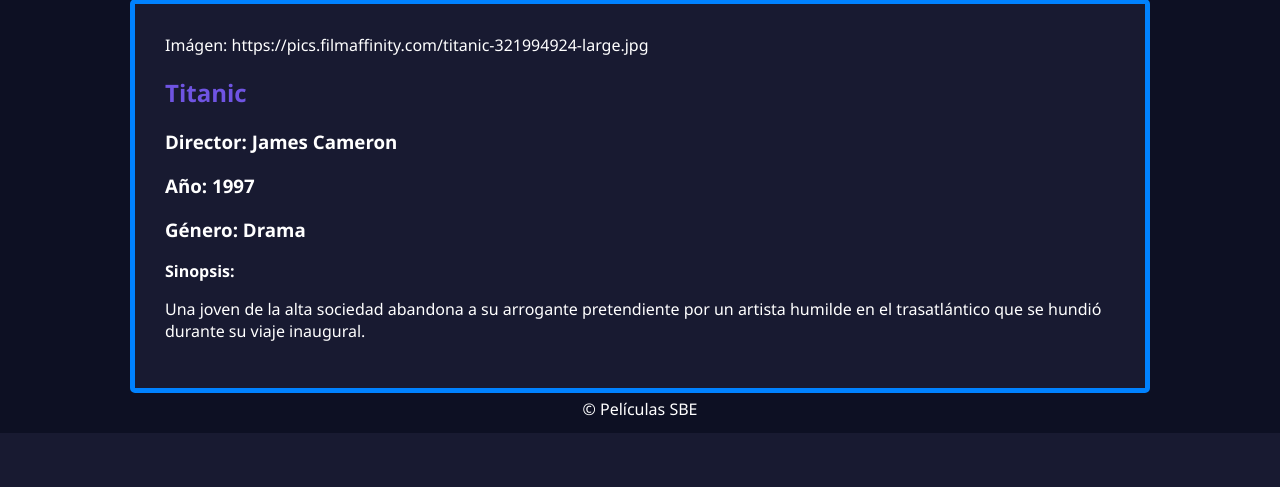
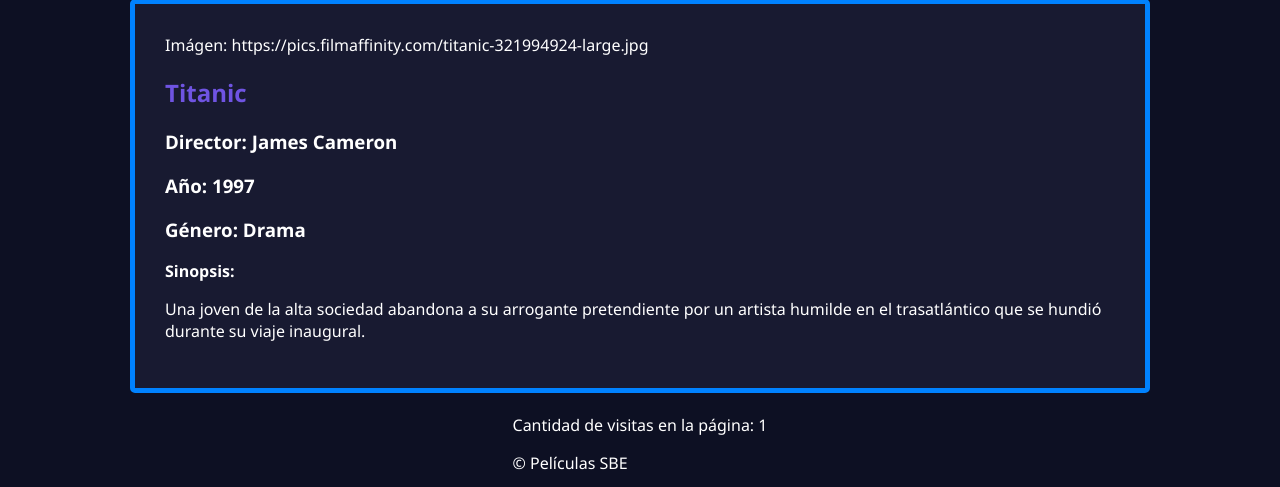
Before and after one commit to Sofii2301/Proyecto-Final---Programacion-2, a Flask app: page / in a window 1280 px wide. Shown: the part 3963-4450 px from the top of the page. Before the commit the page ends 4396 px from the top, so only its background shows below. Run offline with Flask 2, Linux system fonts and the light colour scheme.

Commit message:
contador de visitas

```diff
--- a/app.py
+++ b/app.py
@@ -1,19 +1,18 @@
 from flask import Flask, session, redirect, url_for, request, jsonify
 from flask import render_template
 import json
-
 app = Flask(__name__)
 app.secret_key = "secreto"
-
 #Archivos json
 with open("usuarios.json", encoding='utf-8') as users:
     usuarios_data = json.load(users)
-
 @app.route("/",methods=["GET"])
 def home(nombre='perfil'):
     with open("peliculas.json", encoding='utf-8') as pelis:
         pelis_data = json.load(pelis)
-    return render_template('index.html',name=nombre,peliculas=pelis_data)
+    session['contador'] = session.get('contador',0) + 1
+    contador_visitas=session['contador']
+    return render_template('index.html',name=nombre,peliculas=pelis_data,visitas=contador_visitas)
 
 @app.route("/ingresar" )
 def ingresar():
@@ -41,7 +40,6 @@ def directores():
     with open("peliculas.json", encoding='utf-8') as pelis:
         pelis_data = json.load(pelis)
     return render_template('directores.html',peliculas=pelis_data)
-
 @app.route("/generos")
 def generos():
     with open("peliculas.json", encoding='utf-8') as pelis:
@@ -70,11 +68,8 @@ def buscar_actores():
 @app.route("/agregarPeli")
 def agregar():
     return render_template('agregarPeli.html')
-
 @app.route('/logout')
 def logout():
   session.pop('username', None)
   return redirect(url_for('home'))
-
-
 app.run( debug=True, port=8000 )
--- a/templates/index.html
+++ b/templates/index.html
@@ -69,6 +69,7 @@
                 </main>
 
                 <footer>
+                    <p> Cantidad de visitas en la página: {{ visitas }} </p>
                     &copy Películas SBE
                 </footer>
             </div>
```
